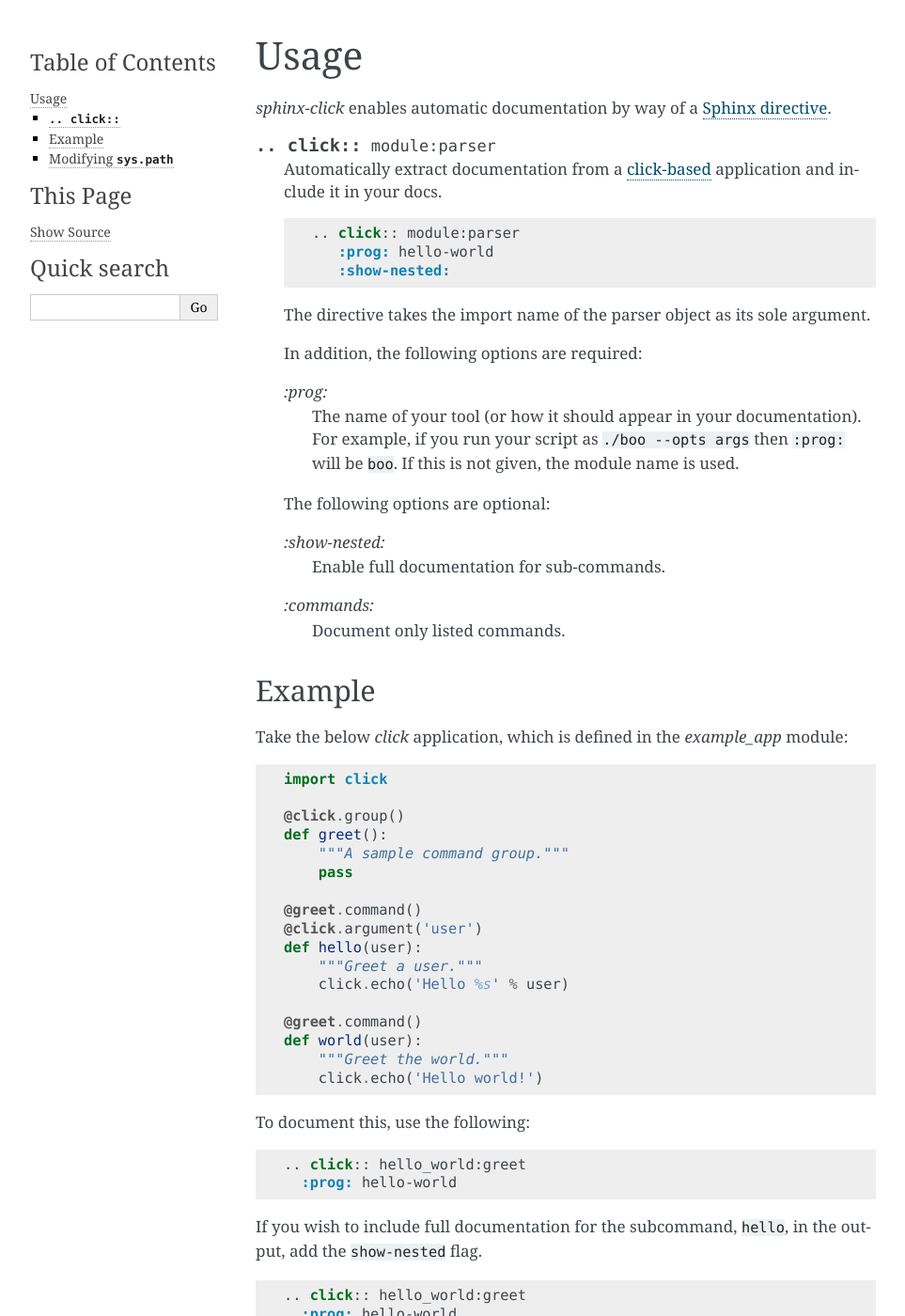
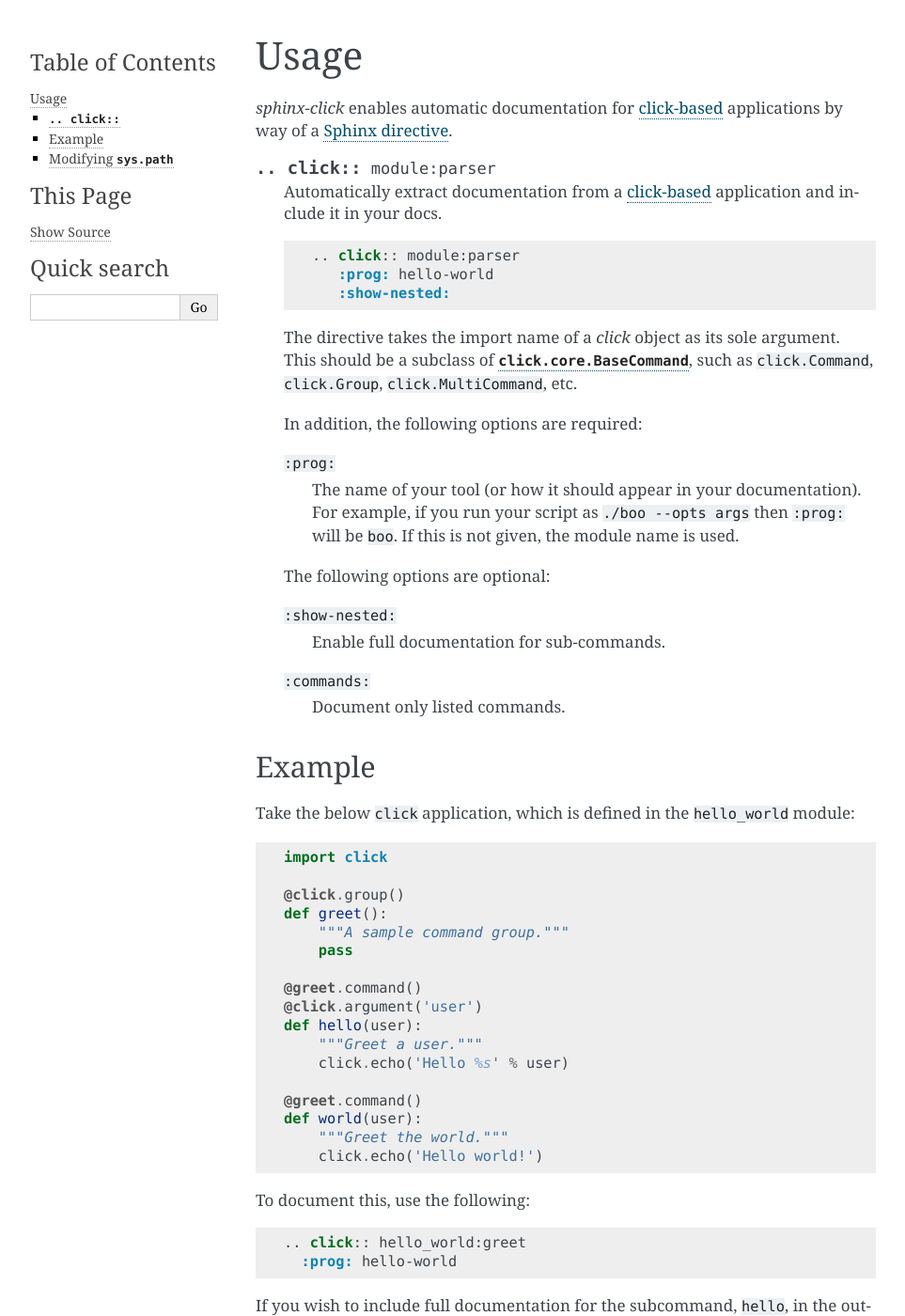
Before and after one commit to click-contrib/sphinx-click, a Sphinx documentation site: the page built from docs/usage.rst, in a window 1280 px wide and 1400 px high. Shown: the whole window at 94% size, without its empty margins (148-1111 px from the left). Built offline with Sphinx 7.4.7, drawn with Linux system fonts in a browser that asks for light colours.

Commit message:
docs: Expand on what a "click object" is
This was a source of confusion, as highlighted by #13. Resolve this.

Signed-off-by: Stephen Finucane <stephen@that.guru>

```diff
--- a/docs/usage.rst
+++ b/docs/usage.rst
@@ -1,12 +1,12 @@
 Usage
 =====
 
-`sphinx-click` enables automatic documentation by way of a `Sphinx
-directive`__.
+*sphinx-click* enables automatic documentation for `click-based`_ applications
+by way of a `Sphinx directive`_.
 
 .. rst:directive:: .. click:: module:parser
 
-   Automatically extract documentation from a `click-based`__ application and
+   Automatically extract documentation from a `click-based`_ application and
    include it in your docs.
 
    .. code-block:: rst
@@ -15,31 +15,34 @@
           :prog: hello-world
           :show-nested:
 
-   The directive takes the import name of the parser object as its sole
-   argument.
+   The directive takes the import name of a *click* object as its sole
+   argument. This should be a subclass of |click.core.BaseCommand|_, such as
+   ``click.Command``, ``click.Group``, ``click.MultiCommand``, etc.
 
    In addition, the following options are required:
 
-   `:prog:`
+   ``:prog:``
      The name of your tool (or how it should appear in your documentation). For
      example, if you run your script as ``./boo --opts args`` then ``:prog:``
      will be ``boo``. If this is not given, the module name is used.
 
    The following options are optional:
 
-   `:show-nested:`
+   ``:show-nested:``
      Enable full documentation for sub-commands.
 
-   `:commands:`
+   ``:commands:``
      Document only listed commands.
 
-__ http://www.sphinx-doc.org/en/stable/extdev/markupapi.html
-__ http://click.pocoo.org/
+.. _Sphinx directive: http://www.sphinx-doc.org/en/stable/extdev/markupapi.html
+.. _click-based: http://click.pocoo.org/6/
+.. |click.core.BaseCommand| replace:: ``click.core.BaseCommand``
+.. _click.core.BaseCommand: http://click.pocoo.org/6/api/#click.BaseCommand
 
 Example
 -------
 
-Take the below `click` application, which is defined in the `example_app`
+Take the below ``click`` application, which is defined in the ``hello_world``
 module:
 
 .. code-block:: python
```
